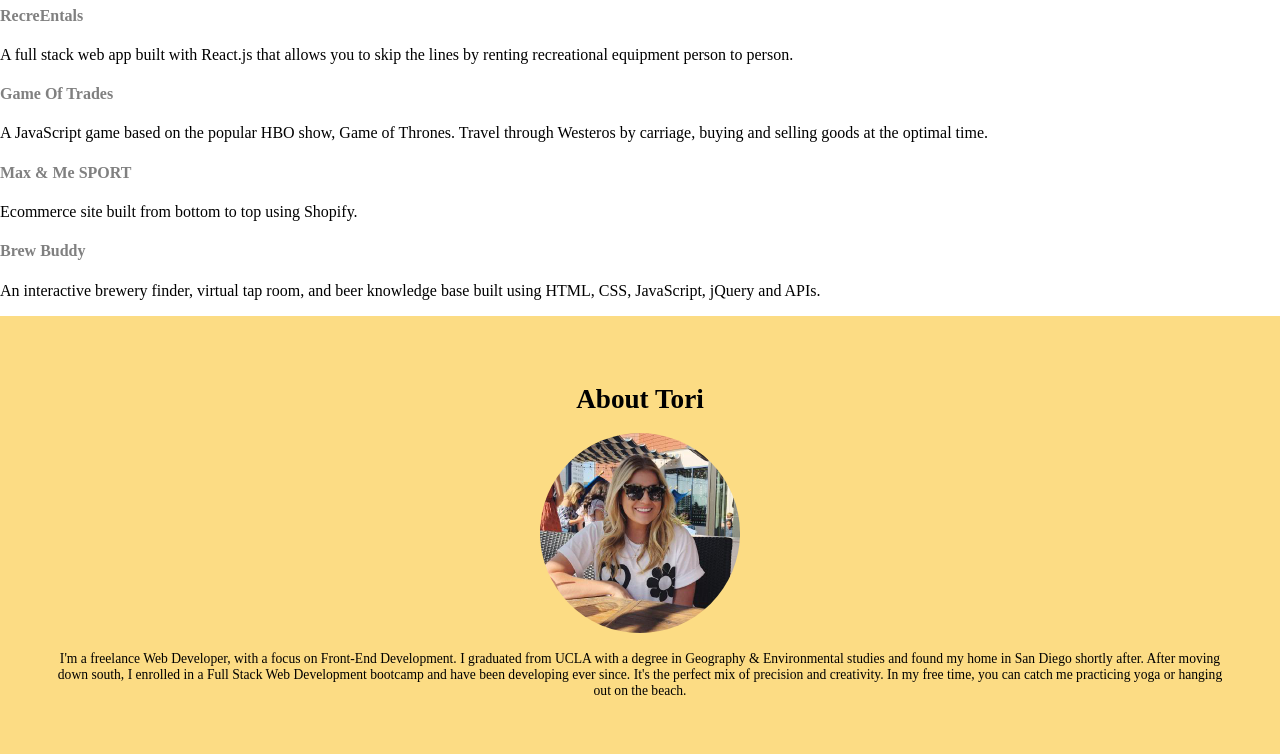
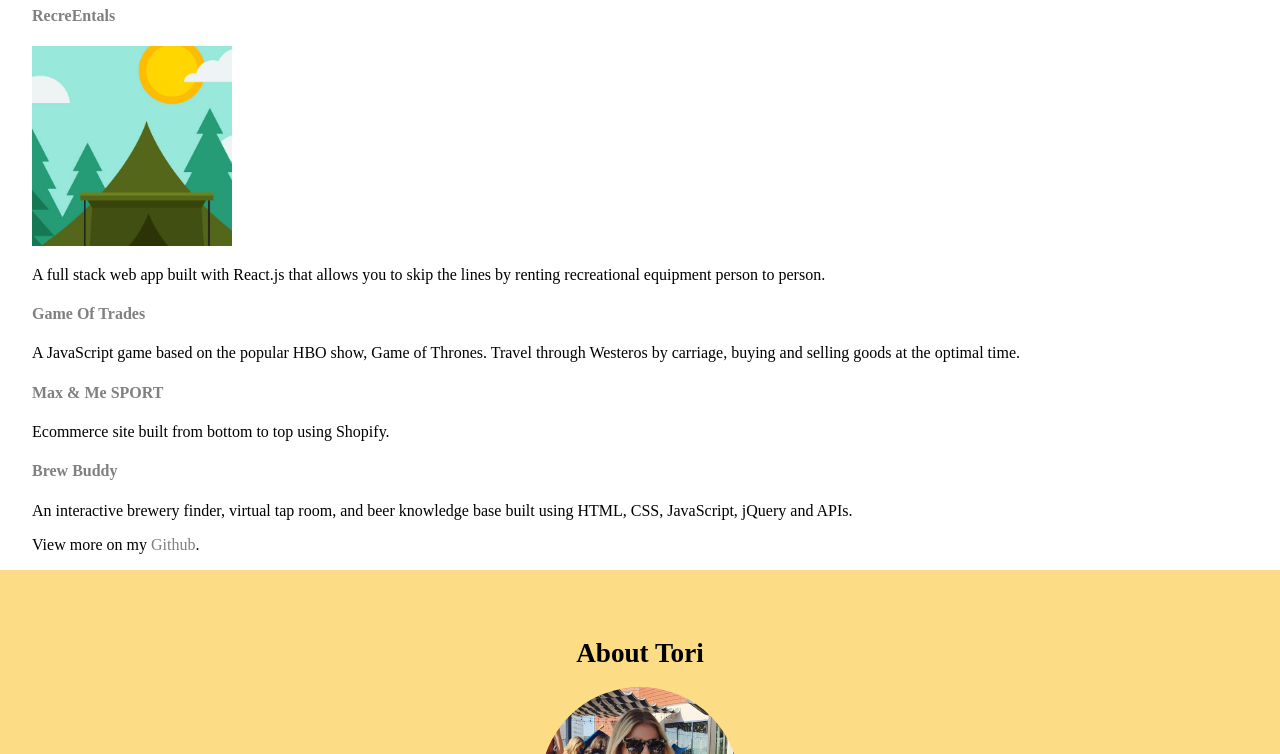
Before and after one commit to torismith94/portfolio, a website: page index.html in a window 1280 px wide. Shown: the part 733-1487 px from the top of the page. Drawn offline with nearby package versions, Linux system fonts and the light colour scheme.

Commit message:
added project images and styled for all featured projects

```diff
--- a/index.css
+++ b/index.css
@@ -83,6 +83,15 @@ a {
     background-color: #fabf1d8a;
 }
 
+.projects {
+    margin-left: 2rem;
+    margin-right: 2rem;
+}
+
+.project-img {
+    height: 200px;
+    width: 200px;
+}
 
 /* TACHYONS for FOOTER */
 .dib {
--- a/index.html
+++ b/index.html
@@ -48,11 +48,14 @@
     <div class="container">
         <div class="projects" id="projects">
             <h1>Projects</h1>
+            <div id="recrentals">
             <h4>
-                <a href="https://recre-ntals.herokuapp.com" target="blank">RecreEntals</a>
+                <a href="https://recre-ntals.herokuapp.com" target="blank">RecreEntals
             </h4>
+            <img src="img/recreEntals.png" class="project-img"></a>
             <p>A full stack web app built with React.js that allows you to skip the lines by renting recreational equipment
                 person to person.</p>
+            </div>
             <h4>
                 <a href="https://game-of-trades.herokuapp.com/" target="blank">Game Of Trades</a>
             </h4>
@@ -67,7 +70,10 @@
                 <a href="https://paulthorman.github.io/BrewBuddy-App/" target="blank">Brew Buddy</a>
             </h4>
             <p>An interactive brewery finder, virtual tap room, and beer knowledge base built using HTML, CSS, JavaScript, jQuery and APIs.</p>
+
+            <p>View more on my <a href="https://github.com/torismith94" target="blank">Github</a>.</p>
         </div>
+
         <div class="about" id="about">
             <h1>About Tori</h1>
             <img id="me" src="img/tori.jpg">
```
Also changed, not shown: img/brewbuddy.png (added), img/gameoftrades.png (added), img/maxandmesport.png (added), img/recreEntals.png (added), 1 other file.
